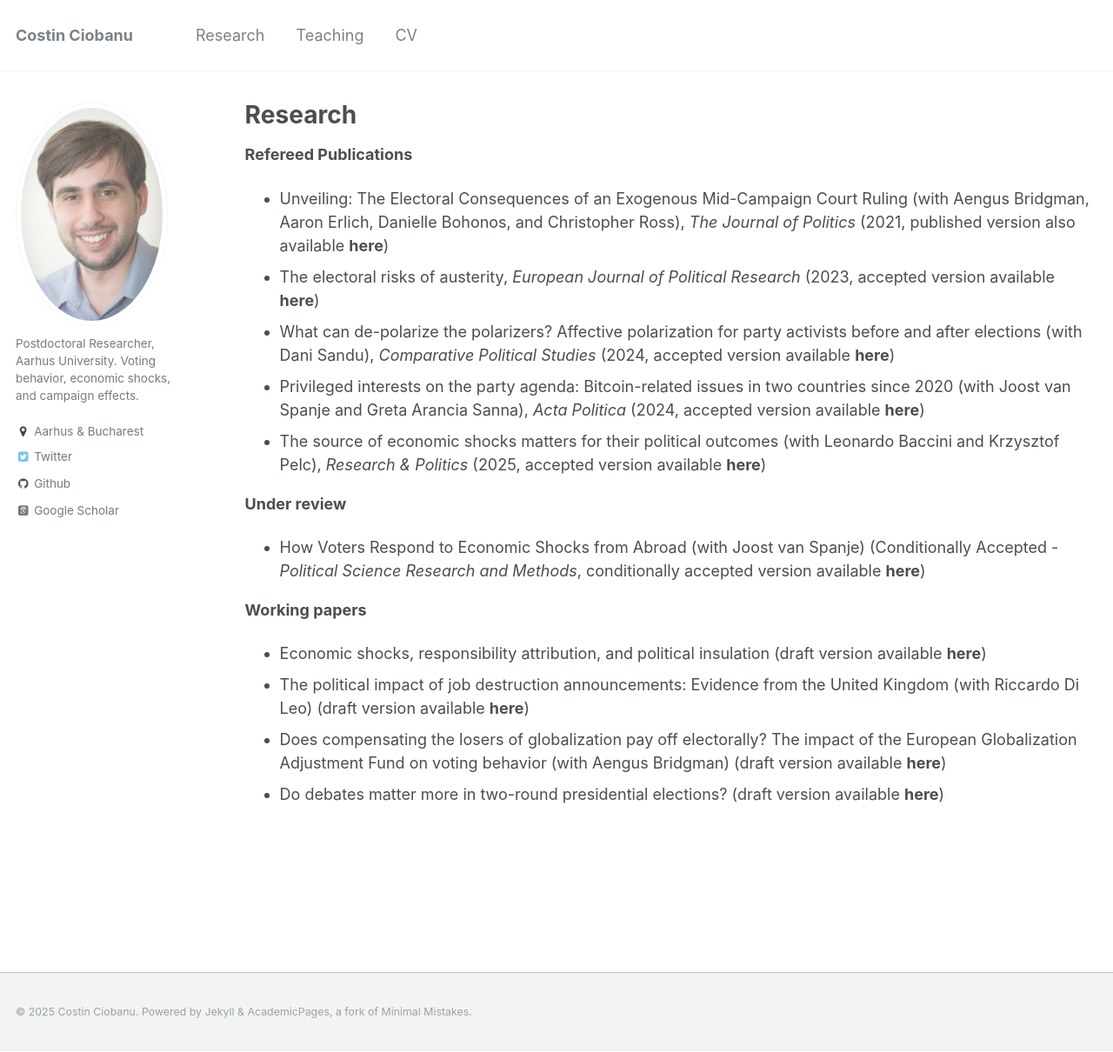
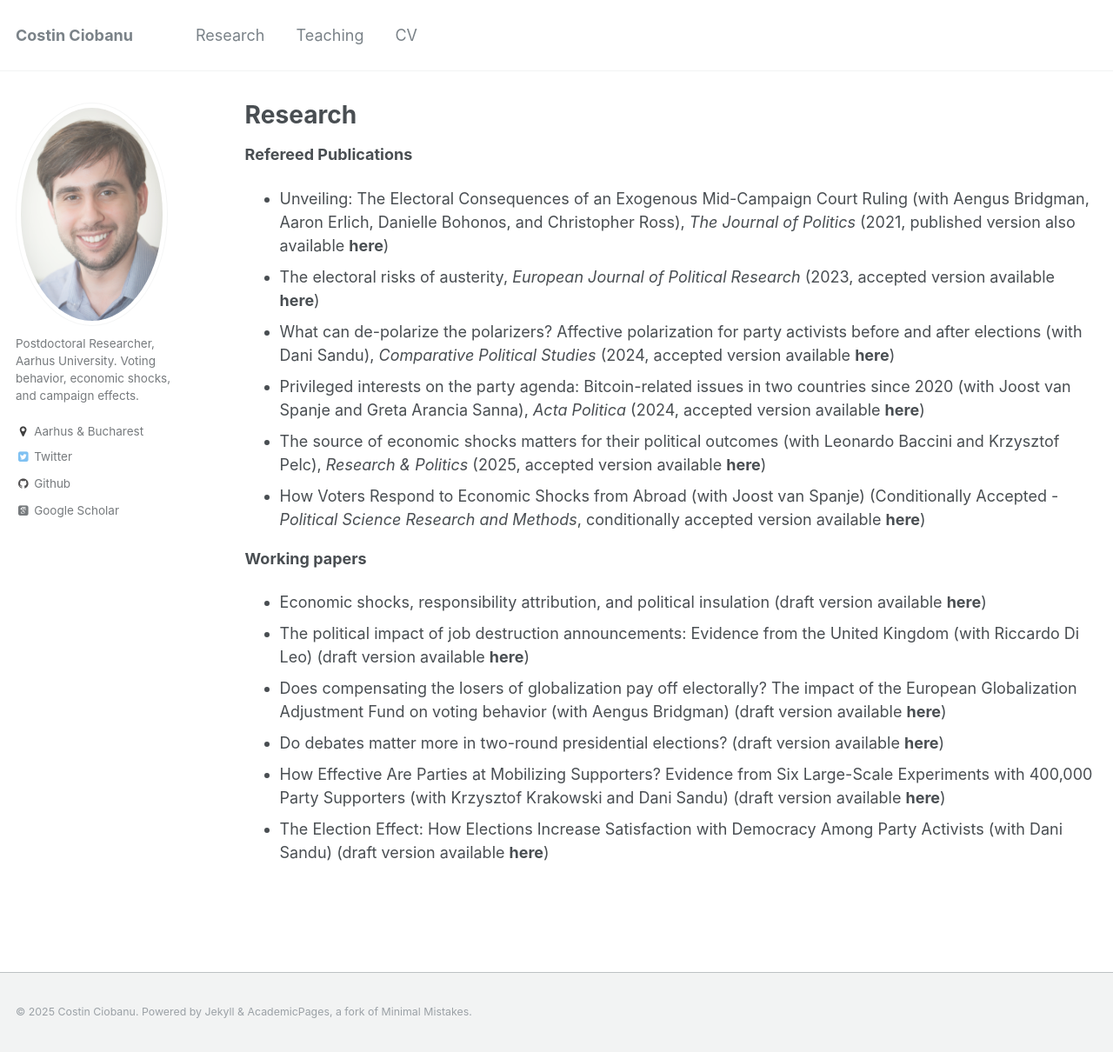
Before and after one commit to costinciobanu/costinciobanu.github.io, a Jekyll site: the page built from _pages/research.md, in a window 1280 px wide and 1210 px high. Shown: the whole window at 87% size. Built offline with Jekyll 4.4.1, drawn with Linux system fonts in a browser that asks for light colours; some web fonts are replaced.

Commit message:
Update research.md

```diff
--- a/_pages/research.md
+++ b/_pages/research.md
@@ -12,9 +12,6 @@ author_profile: true
 * [What can de-polarize the polarizers? Affective polarization for party activists before and after elections](https://doi.org/10.1177/00104140241259453) (with [Dani Sandu](https://danisandu.eu/)), <em>Comparative Political Studies</em> (2024, accepted version available [<b>here</b>](https://www.dropbox.com/s/o2ukgnwatc79457/Ciobanu%20and%20Sandu%20-%20Affective%20polarization.pdf?dl=0))
 * [Privileged interests on the party agenda: Bitcoin-related issues in two countries since 2020](https://doi.org/10.1057/s41269-024-00380-4) (with Joost van Spanje and Greta Arancia Sanna), <em>Acta Politica</em> (2024, accepted version available [<b>here</b>](https://www.dropbox.com/scl/fi/up7l3x2z9maeufpggwu8a/Bitcoin_paper.pdf?rlkey=5rx3tgdbia94uia562cfbsh2d&st=akfqsx7r&dl=0))
 * [The source of economic shocks matters for their political outcomes](https://doi.org/10.1177/20531680251379914) (with Leonardo Baccini and Krzysztof Pelc), <em>Research &amp; Politics</em> (2025, accepted version available [<b>here</b>](https://www.dropbox.com/scl/fi/nbvjwpej33a5wfa644tgj/BCP_September2025.pdf?rlkey=m9fn27esxq0dfwo9vm2sbcmcn&st=v0udq7qj&dl=0))
-
-<b>Under review</b>
-
 * How Voters Respond to Economic Shocks from Abroad (with Joost van Spanje) (Conditionally Accepted - <em>Political Science Research and Methods</em>, conditionally accepted version available [<b>here</b>](https://www.dropbox.com/s/2sxxkjdd9ki3val/Ciobanu%20and%20van%20Spanje%20-%20Lehman.pdf?dl=0))
 
 <b>Working papers</b>
@@ -23,3 +20,5 @@ author_profile: true
 * The political impact of job destruction announcements: Evidence from the United Kingdom (with Riccardo Di Leo) (draft version available [<b>here</b>](https://www.dropbox.com/scl/fi/prlq11pt0ovi08b6forj3/Ciobanu-and-Di-Leo-UK-shocks-paper.pdf?rlkey=efqvmahi73vybuu3uhp1xy9wo&st=v1lzjpr0&dl=0))
 * Does compensating the losers of globalization pay off electorally? The impact of the European Globalization Adjustment Fund on voting behavior (with Aengus Bridgman) (draft version available [<b>here</b>](https://www.dropbox.com/s/7cnnrirxggaaebk/Ciobanu%20and%20Bridgman%20-%20EGF.pdf?dl=0))
 * Do debates matter more in two-round presidential elections? (draft version available [<b>here</b>](https://www.dropbox.com/s/8obtp0nqgqdp6fd/Ciobanu%20-%20Debates.pdf?dl=0))
+* How Effective Are Parties at Mobilizing Supporters? Evidence from Six Large-Scale Experiments with 400,000 Party Supporters (with Krzysztof Krakowski and Dani Sandu) (draft version available [<b>here</b>](https://www.dropbox.com/scl/fi/yqhxfox6oj1jw5ffaj21j/CKS-Paper-Mobilization.pdf?rlkey=pxhvri46vmkmerm17y3hexiuv&st=sag856no&dl=0))
+* The Election Effect: How Elections Increase Satisfaction with Democracy Among Party Activists (with Dani Sandu) (draft version available [<b>here</b>](https://www.dropbox.com/scl/fi/pnbzallm00e2t0rv2q35h/CS-Paper-SWD.pdf?rlkey=iz1c6cg4h4aly6yerscuz5h3o&st=ozh7frpu&dl=0))
```
